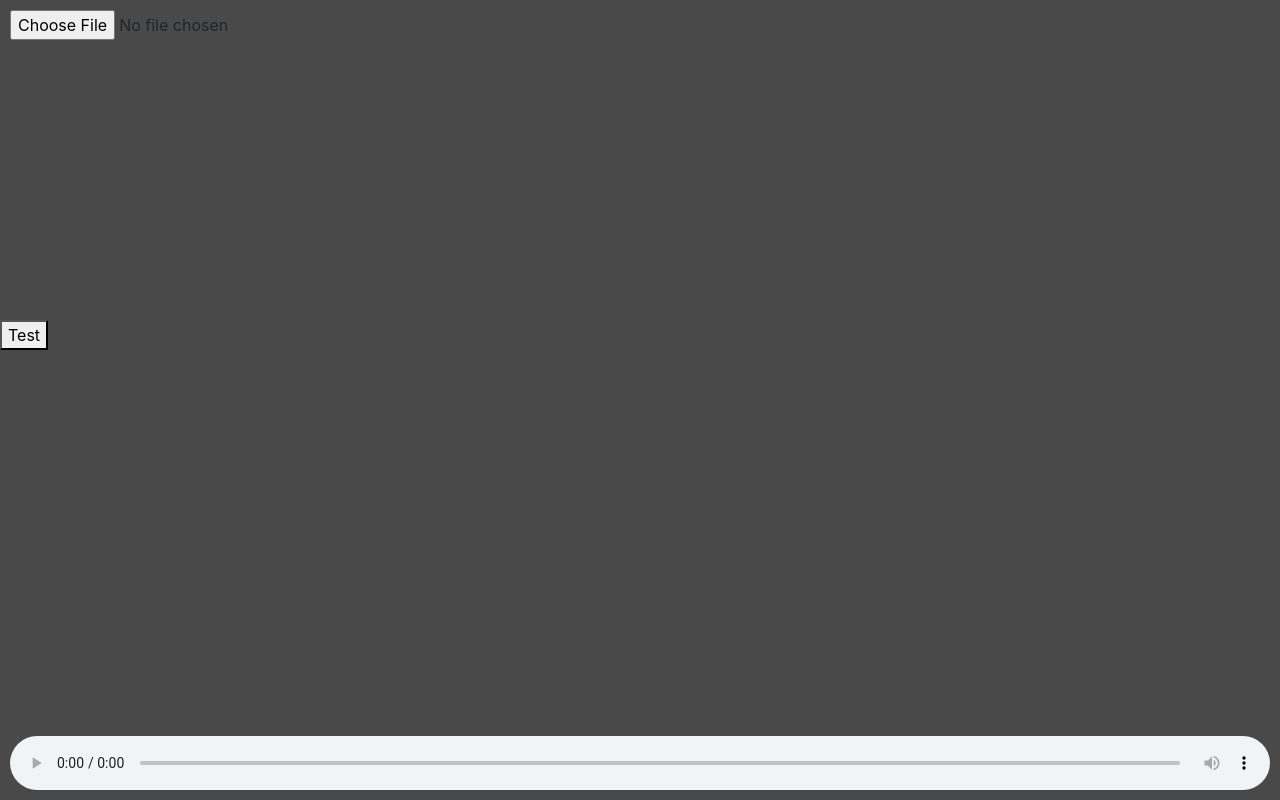
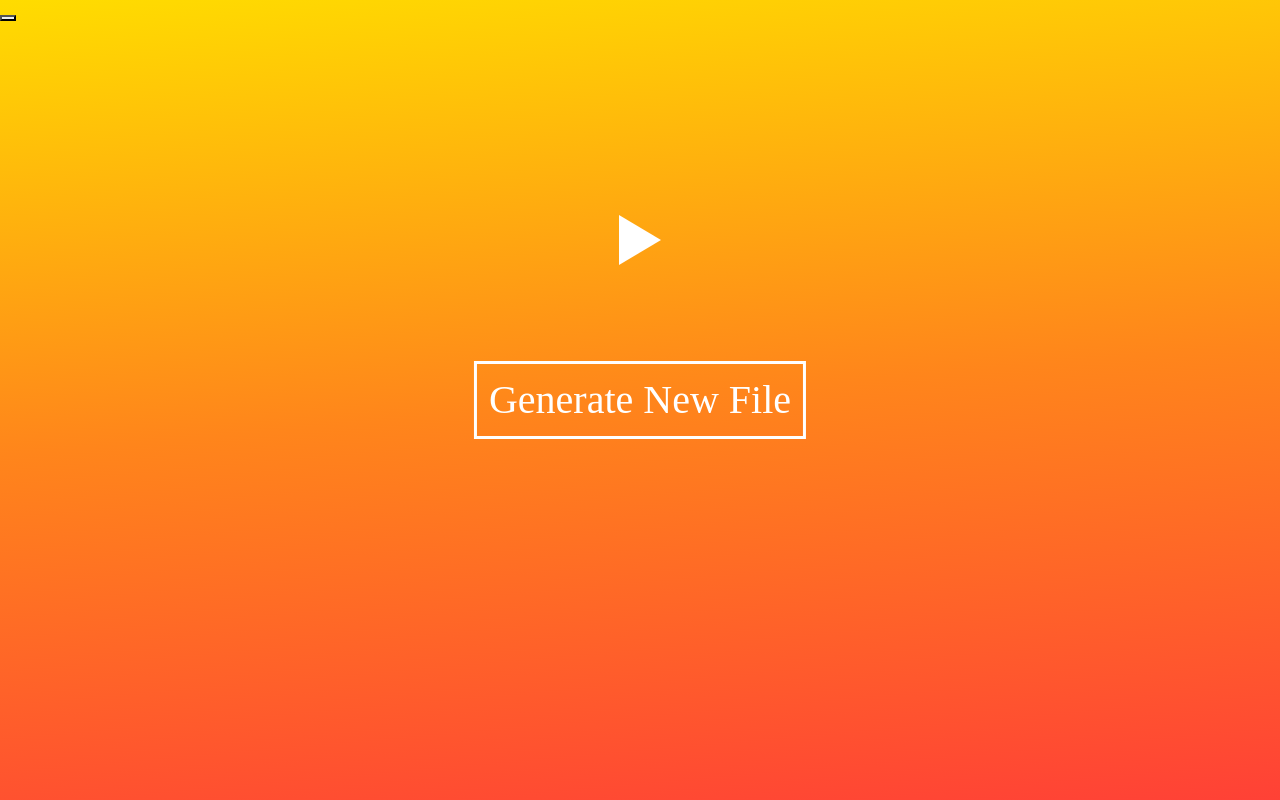
Before and after one commit to angelinelee22/FireBeats, a React (Create React App) app: page /download in a window 1280 px wide. Built offline with nearby package versions, Linux system fonts and the light colour scheme; what @magenta/music would draw is missing.

Commit message:
played around with animations, renovated download.jsx

```diff
--- a/package.json
+++ b/package.json
@@ -8,9 +8,11 @@
     "@testing-library/react": "^9.5.0",
     "@testing-library/user-event": "^7.2.1",
     "bootstrap": "^4.4.1",
+    "node-sass": "^4.14.0",
     "react": "^16.13.1",
     "react-bootstrap": "^1.0.0",
     "react-dom": "^16.13.1",
+    "react-motion": "^0.5.2",
     "react-router-dom": "^5.1.2",
     "react-script-tag": "^1.1.2",
     "react-scripts": "3.4.1"
--- /dev/null
+++ b/src/components/particles.jsx
@@ -0,0 +1,183 @@
+import React, { Component } from 'react';
+import './particles.scss';
+
+class Particles extends Component {
+  animate() {
+    // Little Canvas things
+    var canvas = document.querySelector('#canvas'),
+      ctx = canvas.getContext('2d');
+
+    // Set Canvas to be window size
+    canvas.width = window.innerWidth;
+    canvas.height = window.innerHeight;
+
+    // Configuration, Play with these
+    var config = {
+      particleNumber: 200,
+      maxParticleSize: 10,
+      maxSpeed: 10,
+      colorVariation: 50,
+    };
+
+    // Colors
+    var colorPalette = {
+      bg: { r: 12, g: 9, b: 29 },
+      matter: [
+        { r: 36, g: 18, b: 42 }, // darkPRPL
+        { r: 78, g: 36, b: 42 }, // rockDust
+        { r: 252, g: 178, b: 96 }, // solorFlare
+        { r: 253, g: 238, b: 152 }, // totesASun
+      ],
+    };
+
+    // Some Variables hanging out
+    var particles = [],
+      centerX = canvas.width / 2,
+      centerY = canvas.height / 2,
+      drawBg,
+      // Draws the background for the canvas, because space
+      drawBg = function (ctx, color) {
+        ctx.fillStyle = 'rgb(' + color.r + ',' + color.g + ',' + color.b + ')';
+        ctx.fillRect(0, 0, canvas.width, canvas.height);
+      };
+
+    // Particle Constructor
+    var Particle = function (x, y) {
+      // X Coordinate
+      this.x = x || Math.round(Math.random() * canvas.width);
+      // Y Coordinate
+      this.y = y || Math.round(Math.random() * canvas.height);
+      // Radius of the space dust
+      this.r = Math.ceil(Math.random() * config.maxParticleSize);
+      // Color of the rock, given some randomness
+      this.c = colorVariation(
+        colorPalette.matter[
+          Math.floor(Math.random() * colorPalette.matter.length)
+        ],
+        true
+      );
+      // Speed of which the rock travels
+      this.s = Math.pow(Math.ceil(Math.random() * config.maxSpeed), 0.7);
+      // Direction the Rock flies
+      this.d = Math.round(Math.random() * 360);
+    };
+
+    // Provides some nice color variation
+    // Accepts an rgba object
+    // returns a modified rgba object or a rgba string if true is passed in for argument 2
+    var colorVariation = function (color, returnString) {
+      var r, g, b, a, variation;
+      r = Math.round(
+        Math.random() * config.colorVariation -
+          config.colorVariation / 2 +
+          color.r
+      );
+      g = Math.round(
+        Math.random() * config.colorVariation -
+          config.colorVariation / 2 +
+          color.g
+      );
+      b = Math.round(
+        Math.random() * config.colorVariation -
+          config.colorVariation / 2 +
+          color.b
+      );
+      a = Math.random() + 0.5;
+      if (returnString) {
+        return 'rgba(' + r + ',' + g + ',' + b + ',' + a + ')';
+      } else {
+        return { r, g, b, a };
+      }
+    };
+
+    // Used to find the rocks next point in space, accounting for speed and direction
+    var updateParticleModel = function (p) {
+      var a = 180 - (p.d + 90); // find the 3rd angle
+      p.d > 0 && p.d < 180
+        ? (p.x += (p.s * Math.sin(p.d)) / Math.sin(p.s))
+        : (p.x -= (p.s * Math.sin(p.d)) / Math.sin(p.s));
+      p.d > 90 && p.d < 270
+        ? (p.y += (p.s * Math.sin(a)) / Math.sin(p.s))
+        : (p.y -= (p.s * Math.sin(a)) / Math.sin(p.s));
+      return p;
+    };
+
+    // Just the function that physically draws the particles
+    // Physically? sure why not, physically.
+    var drawParticle = function (x, y, r, c) {
+      ctx.beginPath();
+      ctx.fillStyle = c;
+      ctx.arc(x, y, r, 0, 2 * Math.PI, false);
+      ctx.fill();
+      ctx.closePath();
+    };
+
+    // Remove particles that aren't on the canvas
+    var cleanUpArray = function () {
+      particles = particles.filter((p) => {
+        return p.x > -100 && p.y > -100;
+      });
+    };
+
+    var initParticles = function (numParticles, x, y) {
+      for (let i = 0; i < numParticles; i++) {
+        particles.push(new Particle(x, y));
+      }
+      particles.forEach((p) => {
+        drawParticle(p.x, p.y, p.r, p.c);
+      });
+    };
+
+    // That thing
+    window.requestAnimFrame = (function () {
+      return (
+        window.requestAnimationFrame ||
+        window.webkitRequestAnimationFrame ||
+        window.mozRequestAnimationFrame ||
+        function (callback) {
+          window.setTimeout(callback, 1000 / 60);
+        }
+      );
+    })();
+
+    // Our Frame function
+    var frame = function () {
+      // Draw background first
+      drawBg(ctx, colorPalette.bg);
+      // Update Particle models to new position
+      particles.map((p) => {
+        return updateParticleModel(p);
+      });
+      // Draw em'
+      particles.forEach((p) => {
+        drawParticle(p.x, p.y, p.r, p.c);
+      });
+      // Play the same song? Ok!
+      window.requestAnimFrame(frame);
+    };
+
+    // Click listener
+    document.body.addEventListener('click', function (event) {
+      var x = event.clientX,
+        y = event.clientY;
+      cleanUpArray();
+      initParticles(config.particleNumber, x, y);
+    });
+
+    // First Frame
+    frame();
+
+    // First particle explosion
+    initParticles(config.particleNumber);
+  }
+
+  render() {
+    return (
+      <div>
+        <canvas id="canvas"></canvas>
+      </div>
+    );
+  }
+}
+
+export default Particles;
--- /dev/null
+++ b/src/components/particles.scss
@@ -0,0 +1,11 @@
+html,
+body {
+  height: 100%;
+  width: 100%;
+  margin: 0;
+  padding: 0;
+  cursor: pointer;
+}
+canvas {
+  border: 1px soild black;
+}
--- /dev/null
+++ b/src/components/playpause.jsx
@@ -0,0 +1,34 @@
+import React, { Component, Children, PropTypes } from 'react';
+import { Motion, spring } from 'react-motion';
+import './playpause.scss';
+
+class PlayPause extends Component {
+  render() {
+    const { toggle, onClick } = this.props;
+
+    return (
+      <Motion style={{ scale: spring(toggle ? 1 : 0, [300, 30]) }}>
+        {({ scale }) => (
+          <button type="button" className="play-pause" onClick={onClick}>
+            <span
+              className="play-pause__playhead"
+              style={{
+                transform: `scaleX(${1 - scale})`,
+                WebkitTransform: `scaleX(${1 - scale})`,
+              }}
+            />
+            <span
+              className="play-pause__pausehead"
+              style={{
+                transform: `scaleX(${scale})`,
+                WebkitTransform: `scaleX(${scale})`,
+              }}
+            />
+          </button>
+        )}
+      </Motion>
+    );
+  }
+}
+
+export default PlayPause;
--- /dev/null
+++ b/src/components/playpause.scss
@@ -0,0 +1,60 @@
+$color: white;
+
+.play-pause {
+  display: block;
+  width: 42px;
+  height: 50px;
+  padding: 0;
+  margin: 0;
+  border: 0;
+  outline: 0;
+  background: transparent;
+  position: relative;
+}
+
+.play-pause__playhead {
+  display: block;
+  width: 0;
+  height: 0;
+  border-style: solid;
+  border-width: 25px 0 25px 42px;
+  border-color: transparent transparent transparent $color;
+  transform-origin: 100% 50%;
+}
+
+.play-pause__pausehead {
+  $gap: 8px;
+
+  display: flex;
+  width: 100%;
+  height: 100%;
+  position: absolute;
+  top: 0;
+  left: 0;
+  transform: scaleX(0);
+  transform-origin: 0 50%;
+
+  &:before,
+  &:after {
+    content: '';
+    flex: 1;
+    width: 50%;
+    height: 100%;
+    background: $color;
+  }
+
+  &:before {
+    margin-right: $gap/2;
+  }
+
+  &:after {
+    margin-left: $gap/2;
+  }
+}
+
+#app {
+  position: absolute;
+  top: 50%;
+  left: 50%;
+  transform: translate(-50%, -50%);
+}
--- a/src/index.css
+++ b/src/index.css
@@ -5,7 +5,6 @@ body {
     sans-serif;
   -webkit-font-smoothing: antialiased;
   -moz-osx-font-smoothing: grayscale;
-  background-color: #494949 !important;
 }
 
 code {
--- a/src/routes/download.css
+++ b/src/routes/download.css
@@ -1,3 +1,21 @@
+body {
+  background: linear-gradient(-5deg, #ff4136, #ff851b, #ffdc00) !important;
+  background-size: 400% 400%;
+  animation: gradient 7s ease infinite !important;
+}
+
+@keyframes gradient {
+  0% {
+    background-position: 0% 50%;
+  }
+  50% {
+    background-position: 100% 50%;
+  }
+  100% {
+    background-position: 0% 50%;
+  }
+}
+
 audio {
   position: fixed;
   left: 10px;
@@ -28,8 +46,27 @@ input {
   z-index: 100;
 }
 
-.test-button {
+.generate-button {
+  visibility: hidden;
+}
+
+#play-pause {
   position: absolute;
-  top: 40%;
-  z-index: 5;
+  top: 30%;
+  left: 50%;
+  transform: translate(-50%, -50%);
+  z-index: 100;
 }
+
+h1 {
+  display: inline-block;
+  padding: 0.3em;
+  font-family: 'Megrim', cursive;
+  position: absolute;
+  top: 50%;
+  left: 50%;
+  user-select: none;
+  transform: translate(-50%, -50%);
+  color: white;
+  border: 0.075em solid white;
+}
--- a/src/routes/download.jsx
+++ b/src/routes/download.jsx
@@ -1,100 +1,159 @@
 import React, { Component } from 'react';
 import './download.css';
 import * as mm from '@magenta/music';
+import PlayPause from '../components/playpause.jsx';
+import Particles from '../components/particles.jsx';
 
 const url =
   'https://storage.googleapis.com/magentadata/js/checkpoints/music_vae/mel_2bar_small';
 
 const model = new mm.MusicVAE(url);
 const player = new mm.Player();
+let midi;
 
 class Download extends Component {
   constructor(props) {
     super(props);
-    this.onChange = this.onChange.bind(this);
+    // this.onChange = this.onChange.bind(this);
+    this.state = {
+      isPlaying: false,
+    };
   }
 
   handleClick = () => {
-    player.resumeContext(); // enable audio
-    model.sample(1).then((samples) => player.start(samples[0], 80)); // 80 is temp I think, samples[0] is lstmOutput
+    let btnState = this.state.isPlaying;
+    // player.resumeContext(); // enable audio
+    // model.sample(1).then((samples) => {
+    //   //player.start(samples[0], 80)
+    //   var midi = mm.sequenceProtoToMidi(samples[0], 80);
+    //   var midifile = new File([midi], 'current.mid');
+    //   this.playAudio(midifile);
+    //   console.log(samples);
+    // }); // 80 is temp I think, samples[0] is lstmOutput
+    if (btnState) {
+      player.resumeContext(); // enable audio
+      player.stop();
+    } else {
+      player.resumeContext();
+      player.start(midi);
+    }
+    // player.resumeContext(); // enable audio
+    // player.stop();
+    // model
+    //   .initialize()
+    //   .then(() => model.sample(1))
+    //   .then((samples) => {
+    //     player.resumeContext();
+    //     midi = samples[0];
+    //     player.start(midi);
+    //     //this.onChange(midi)
+    //   });
   };
 
-  onChange(e) {
-    e.preventDefault();
-    const audioPlayer = document.getElementById('audio');
-    audioPlayer.src = URL.createObjectURL(e.target.files[0]);
-    audioPlayer.load();
-    audioPlayer.play();
+  // onChange(e) {
+  //   e.preventDefault();
+  //   // const audioPlayer = document.getElementById('audio');
+  //   // audioPlayer.src = URL.createObjectURL(e.target.files[0]);
+  //   // console.log(URL.createObjectURL(e.target.files[0]));
+  //   // audioPlayer.load();
+  //   // audioPlayer.play();
 
-    var context = new AudioContext();
-    var src = context.createMediaElementSource(audioPlayer);
-    var analyser = context.createAnalyser();
+  //   var context = new AudioContext();
+  //   var src = context.createMediaElementSource(audioPlayer);
+  //   var analyser = context.createAnalyser();
 
-    var canvas = document.getElementById('audio-canvas');
-    canvas.width = window.innerWidth;
-    canvas.height = window.innerHeight;
-    var ctx = canvas.getContext('2d');
+  //   var canvas = document.getElementById('audio-canvas');
+  //   canvas.width = window.innerWidth;
+  //   canvas.height = window.innerHeight;
+  //   var ctx = canvas.getContext('2d');
 
-    src.connect(analyser);
-    analyser.connect(context.destination);
+  //   src.connect(analyser);
+  //   analyser.connect(context.destination);
 
-    analyser.fftSize = 256;
+  //   analyser.fftSize = 256;
 
-    var bufferLength = analyser.frequencyBinCount;
-    console.log(bufferLength);
+  //   var bufferLength = analyser.frequencyBinCount;
+  //   console.log(bufferLength);
 
-    var dataArray = new Uint8Array(bufferLength);
+  //   var dataArray = new Uint8Array(bufferLength);
 
-    var WIDTH = canvas.width;
-    var HEIGHT = canvas.height;
+  //   var WIDTH = canvas.width;
+  //   var HEIGHT = canvas.height;
 
-    var barWidth = (WIDTH / bufferLength) * 2.5;
-    var barHeight;
-    var x = 0;
+  //   var barWidth = (WIDTH / bufferLength) * 2.5;
+  //   var barHeight;
+  //   var x = 0;
 
-    function renderFrame() {
-      requestAnimationFrame(renderFrame);
+  //   function renderFrame() {
+  //     requestAnimationFrame(renderFrame);
 
-      x = 0;
+  //     x = 0;
 
-      analyser.getByteFrequencyData(dataArray);
+  //     analyser.getByteFrequencyData(dataArray);
 
-      ctx.fillStyle = '#000';
-      ctx.fillRect(0, 0, WIDTH, HEIGHT);
+  //     ctx.fillStyle = '#000';
+  //     ctx.fillRect(0, 0, WIDTH, HEIGHT);
 
-      for (var i = 0; i < bufferLength; i++) {
-        barHeight = dataArray[i];
+  //     for (var i = 0; i < bufferLength; i++) {
+  //       barHeight = dataArray[i];
 
-        var r = barHeight + 25 * (i / bufferLength);
-        var g = 250 * (i / bufferLength);
-        var b = 50;
+  //       var r = barHeight + 25 * (i / bufferLength);
+  //       var g = 250 * (i / bufferLength);
+  //       var b = 50;
 
-        ctx.fillStyle = 'rgb(' + r + ',' + g + ',' + b + ')';
-        ctx.fillRect(x, HEIGHT - barHeight, barWidth, barHeight);
+  //       ctx.fillStyle = 'rgb(' + r + ',' + g + ',' + b + ')';
+  //       ctx.fillRect(x, HEIGHT - barHeight, barWidth, barHeight);
 
-        x += barWidth + 1;
-      }
-    }
+  //       x += barWidth + 1;
+  //     }
+  //   }
 
-    audioPlayer.play();
-    renderFrame();
-  }
+  //   audioPlayer.play();
+  //   renderFrame();
+  // }
+
+  handleGenerate = () => {
+    model
+      .initialize()
+      .then(() => model.sample(1))
+      .then((samples) => {
+        midi = samples[0];
+        console.log(samples[0]);
+        //this.onChange(midi)
+      });
+  };
 
   render() {
+    const { isPlaying } = this.state;
     return (
       <div>
         <div id="content">
-          <input
+          {/* <input
             id="the-file"
             type="file"
             accept="audio/*"
             onChange={this.onChange}
-          />
-          <button className="test-button" onClick={this.handleClick}>
-            Test
-          </button>
-          <canvas id="audio-canvas"></canvas>
-          <audio id="audio" controls></audio>
+          /> */}
+          {/* <button className="download-button" onClick={this.handleDownload}>
+            Download File
+          </button> */}
+          {/* <canvas id="audio-canvas"></canvas> */}
+          {/*<Particles></Particles>*/}
+          <audio id="audio"></audio>
+          <div>
+            <button id="generate-button" onClick={this.handleGenerate}>
+              <h1>Generate New File</h1>
+            </button>
+            <div id="play-pause">
+              <PlayPause
+                toggle={isPlaying}
+                onClick={(e) => {
+                  this.setState({ isPlaying: !isPlaying });
+                  this.handleClick(e);
+                }}
+              />
+            </div>
+          </div>
         </div>
       </div>
     );
```
Also changed, not shown: 1 other file (tests, documents, lock files or other folders).
